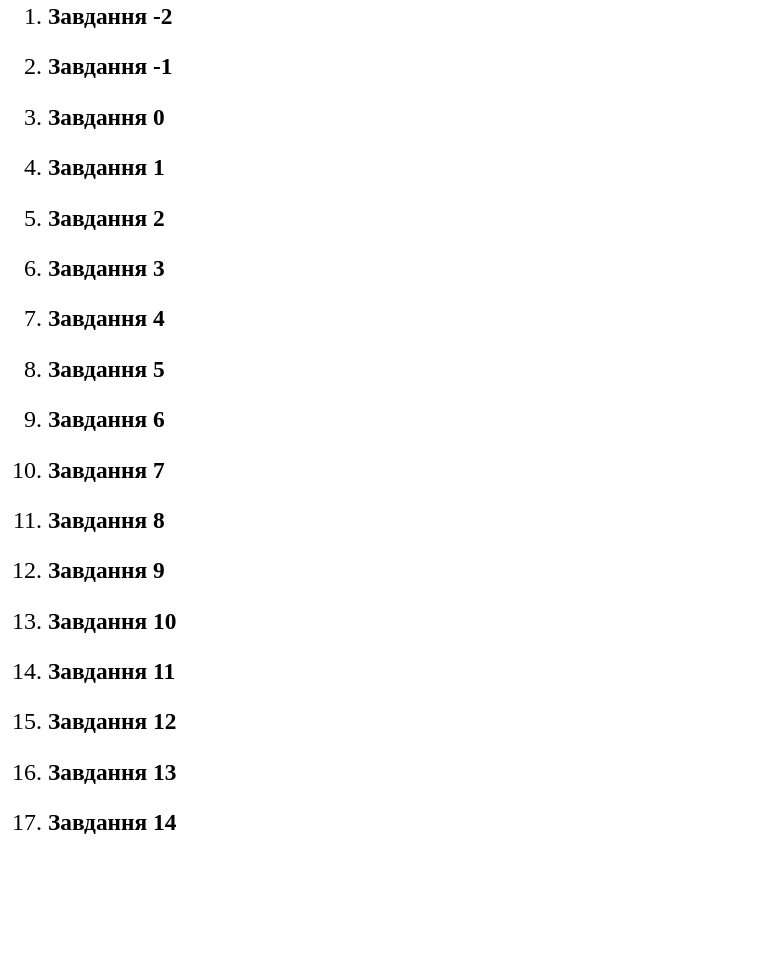
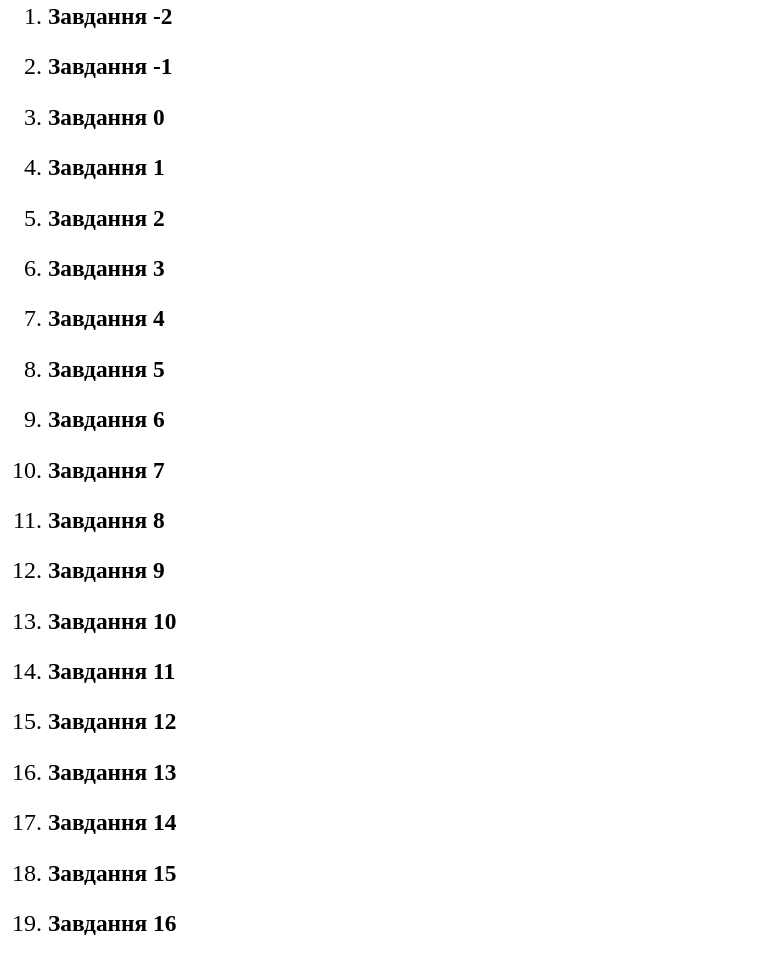
Before and after one commit to SuperVladK/js, a plain HTML site: page lesson_5/index.html in a window 1280 px wide. Shown: the part 63-1024 px from the top of the page, without its empty margins (0-771 px from the left). Before the commit the page ends 923 px from the top, so only its background shows below. Drawn offline with Linux system fonts and the light colour scheme.

Commit message:
Add files via upload

```diff
--- a/lesson_5/index.html
+++ b/lesson_5/index.html
@@ -96,6 +96,16 @@
             <h3>Завдання 14</h3>
          </a>
       </li>
+      <li>
+         <a href="task_15.html" target="_blank">
+            <h3>Завдання 15</h3>
+         </a>
+      </li>
+      <li>
+         <a href="task_16.html" target="_blank">
+            <h3>Завдання 16</h3>
+         </a>
+      </li>
    </ol>
 </body>
 </html>
```
